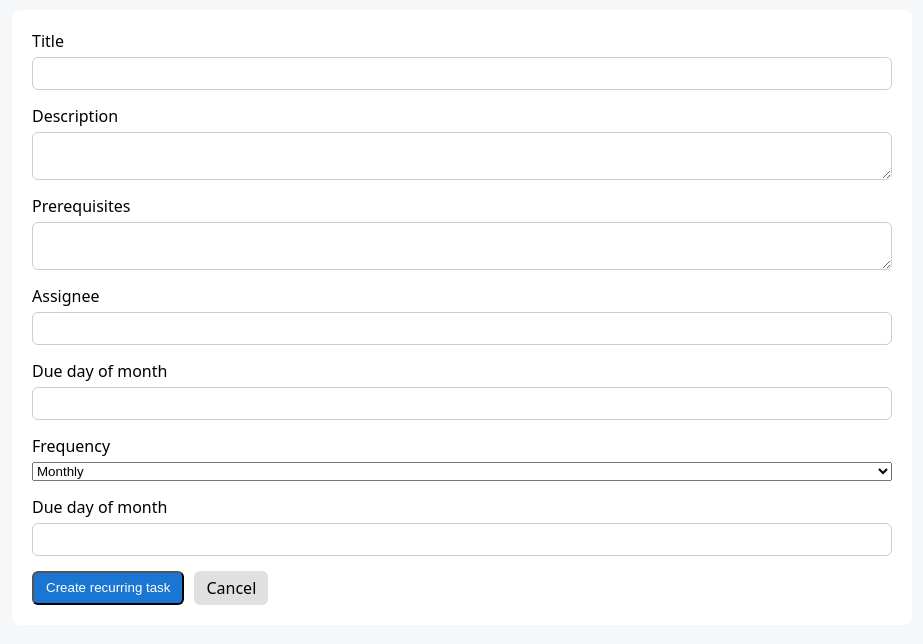
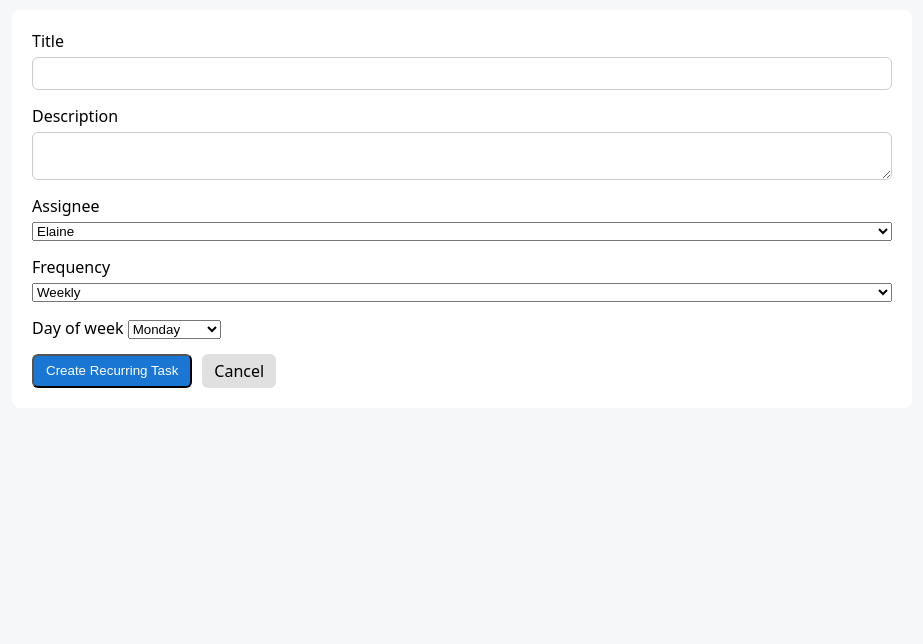
Before and after one commit to jjin15/TaskManager, a Flask app: page /recurring in a window 1280 px wide. Shown: the part 138-782 px from the top of the page, without its empty margins (8-931 px from the left). Run offline with Flask 3, Linux system fonts and the light colour scheme; data comes from the database, SQL or seed files in the repository; both versions use the stored data as it was before the commit; data that the repository does not hold is empty.

Commit message:
updated recurring tasks page

```diff
--- a/app.py
+++ b/app.py
@@ -373,25 +373,57 @@ def recurring():
     db = get_db()
 
     if request.method == "POST":
+        frequency = request.form["frequency"]
+
+        # Default all optional fields
+        weekday = None
+        day_of_month = None
+        month = None
+        day = None
+
+        if frequency == "weekly":
+            weekday = int(request.form["weekday"])
+
+        elif frequency == "monthly":
+            day_of_month = int(request.form["day_of_month"])
+
+        elif frequency == "annual":
+            month = int(request.form["month"])
+            day = int(request.form["day"])
+
         db.execute("""
             INSERT INTO recurring_tasks
-            (title, description, prerequisites, assignee,
-             frequency, interval, start_date)
-            VALUES (?, ?, ?, ?, ?, ?, ?)
+            (title, description, assignee,
+             frequency, weekday, day_of_month, month, day)
+            VALUES (?, ?, ?, ?, ?, ?, ?, ?)
         """, (
             request.form["title"],
             request.form["description"],
-            request.form["prerequisites"],
             request.form["assignee"],
-            request.form["frequency"],
-            int(request.form["interval"]),
-            request.form["start_date"]
+            frequency,
+            weekday,
+            day_of_month,
+            month,
+            day
         ))
+
         db.commit()
 
-    rows = db.execute("SELECT * FROM recurring_tasks").fetchall()
+    recurring_tasks = db.execute(
+        "SELECT * FROM recurring_tasks ORDER BY id DESC"
+    ).fetchall()
+
+    assignees = db.execute(
+        "SELECT name FROM assignees ORDER BY name"
+    ).fetchall()
+
     db.close()
-    return render_template("recurring.html", recurring=rows)
+
+    return render_template(
+        "recurring.html",
+        recurring=recurring_tasks,
+        assignees=assignees
+    )
 
 @app.route("/edit/<int:task_id>", methods=["GET", "POST"])
 def edit_task(task_id):
--- a/templates/recurring.html
+++ b/templates/recurring.html
@@ -13,7 +13,7 @@
 
 <main>
 
-  <form method="post" class="form-card">
+ <form method="post" class="form-card">
 
     <label>
       Title
@@ -26,54 +26,64 @@
     </label>
 
     <label>
-      Prerequisites
-      <textarea name="prerequisites"></textarea>
+      Assignee
+      <select name="assignee">
+        {% for a in assignees %}
+          <option value="{{ a[0] }}">{{ a[0] }}</option>
+        {% endfor %}
+      </select>
     </label>
 
     <label>
-      Assignee
-      <input type="text" name="assignee">
+      Frequency
+      <select name="frequency" id="frequency" onchange="updateRecurringFields()">
+        <option value="weekly">Weekly</option>
+        <option value="monthly">Monthly</option>
+        <option value="annual">Annual</option>
+      </select>
     </label>
 
-    <label>
-      Due day of month
-      <input type="number"
-             name="due_day"
-             min="1"
-             max="31"
-             required>
+    <!-- Weekly -->
+    <label id="weekly-field">
+      Day of week
+      <select name="weekday">
+        <option value="0">Monday</option>
+        <option value="1">Tuesday</option>
+        <option value="2">Wednesday</option>
+        <option value="3">Thursday</option>
+        <option value="4">Friday</option>
+        <option value="5">Saturday</option>
+        <option value="6">Sunday</option>
+      </select>
     </label>
 
-    <label>
-        Frequency
-        <select name="frequency" id="frequency"
-                onchange="toggleRecurringFields()">
-          <option value="weekly">Weekly</option>
-          <option value="monthly" selected>Monthly</option>
-          <option value="annual">Annual</option>
+    <!-- Monthly -->
+    <label id="monthly-field" style="display:none;">
+      Day of month
+      <input type="number" name="day_of_month" min="1" max="31">
+    </label>
+
+    <!-- Annual -->
+    <div id="annual-field" style="display:none;">
+      <label>
+        Month
+        <select name="month">
+          {% for m in range(1,13) %}
+            <option value="{{ m }}">{{ m }}</option>
+          {% endfor %}
         </select>
       </label>
 
-      <label id="weekly-field" style="display:none;">
-        Repeat every (weeks)
-        <input type="number" name="weekly_interval" min="1" value="1">
+      <label>
+        Day
+        <input type="number" name="day" min="1" max="31">
       </label>
-
-      <label id="monthly-field">
-        Due day of month
-        <input type="number"
-               name="due_day"
-               min="1"
-               max="31">
-      </label>
-
-      <label id="annual-field" style="display:none;">
-        Due date (month & day)
-        <input type="date" name="annual_date">
-      </label>
+    </div>
 
     <div class="form-actions">
-      <button class="button primary">Create recurring task</button>
+      <button type="submit" class="button primary">
+        Create Recurring Task
+      </button>
       <a href="/" class="button">Cancel</a>
     </div>
 
@@ -83,3 +93,20 @@
 
 </body>
 </html>
+
+<script>
+function updateRecurringFields() {
+  const freq = document.getElementById("frequency").value;
+
+  document.getElementById("weekly-field").style.display =
+    freq === "weekly" ? "block" : "none";
+
+  document.getElementById("monthly-field").style.display =
+    freq === "monthly" ? "block" : "none";
+
+  document.getElementById("annual-field").style.display =
+    freq === "annual" ? "block" : "none";
+}
+
+updateRecurringFields();
+</script>
```
Also changed, not shown: init_db.py (+7 -4 lines), tasks.db (deleted).
